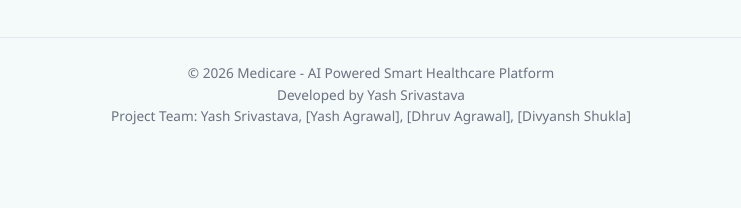
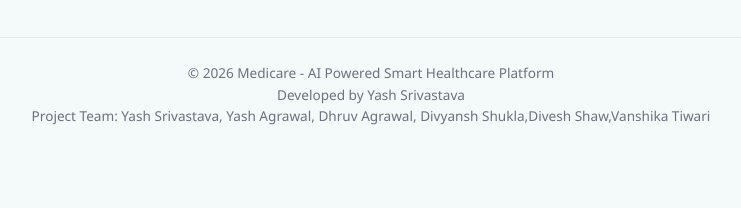
Before and after one commit to yashsrivastava1905/Medicare, a Flask app: page /appointments in a window 1280 px wide. Shown: the part 592-800 px from the top of the page, without its empty margins (269-1010 px from the left). Run offline with Flask 3, Linux system fonts and the light colour scheme; the visitor is signed in with stand-in values (Sample User, id 1).

Commit message:
Update project team members in footer

```diff
--- a/templates/base.html
+++ b/templates/base.html
@@ -38,7 +38,7 @@
            <footer class="footer">
         <p>&copy; 2026 Medicare - AI Powered Smart Healthcare Platform</p>
         <p>Developed by Yash Srivastava</p>
-        <p class="text-muted-small">Project Team: Yash Srivastava, [Yash Agrawal], [Dhruv Agrawal], [Divyansh Shukla]</p>
+        <p class="text-muted-small">Project Team: Yash Srivastava, Yash Agrawal, Dhruv Agrawal, Divyansh Shukla,Divesh Shaw,Vanshika Tiwari</p>
     </footer>
             <p></p>
     </footer>
```
